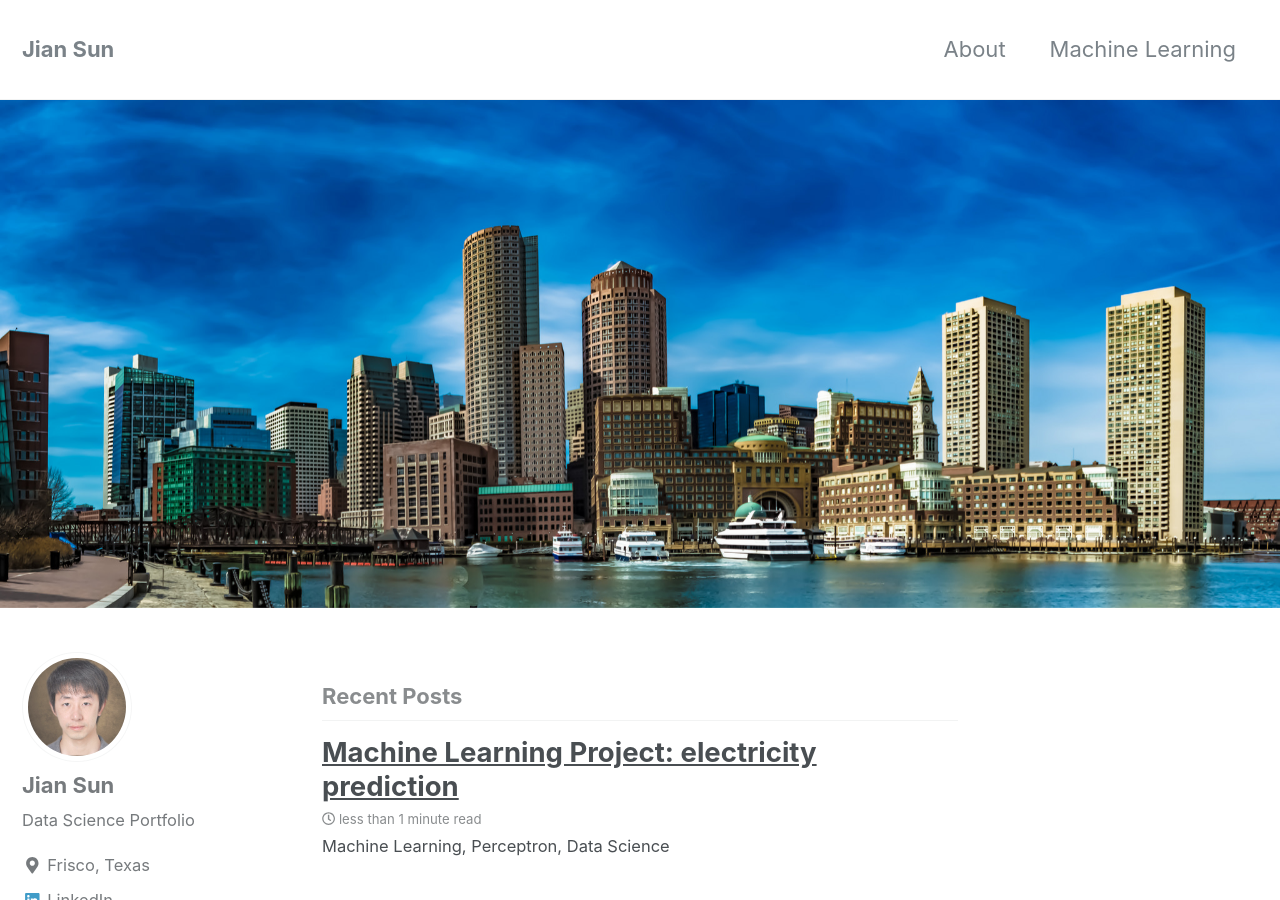
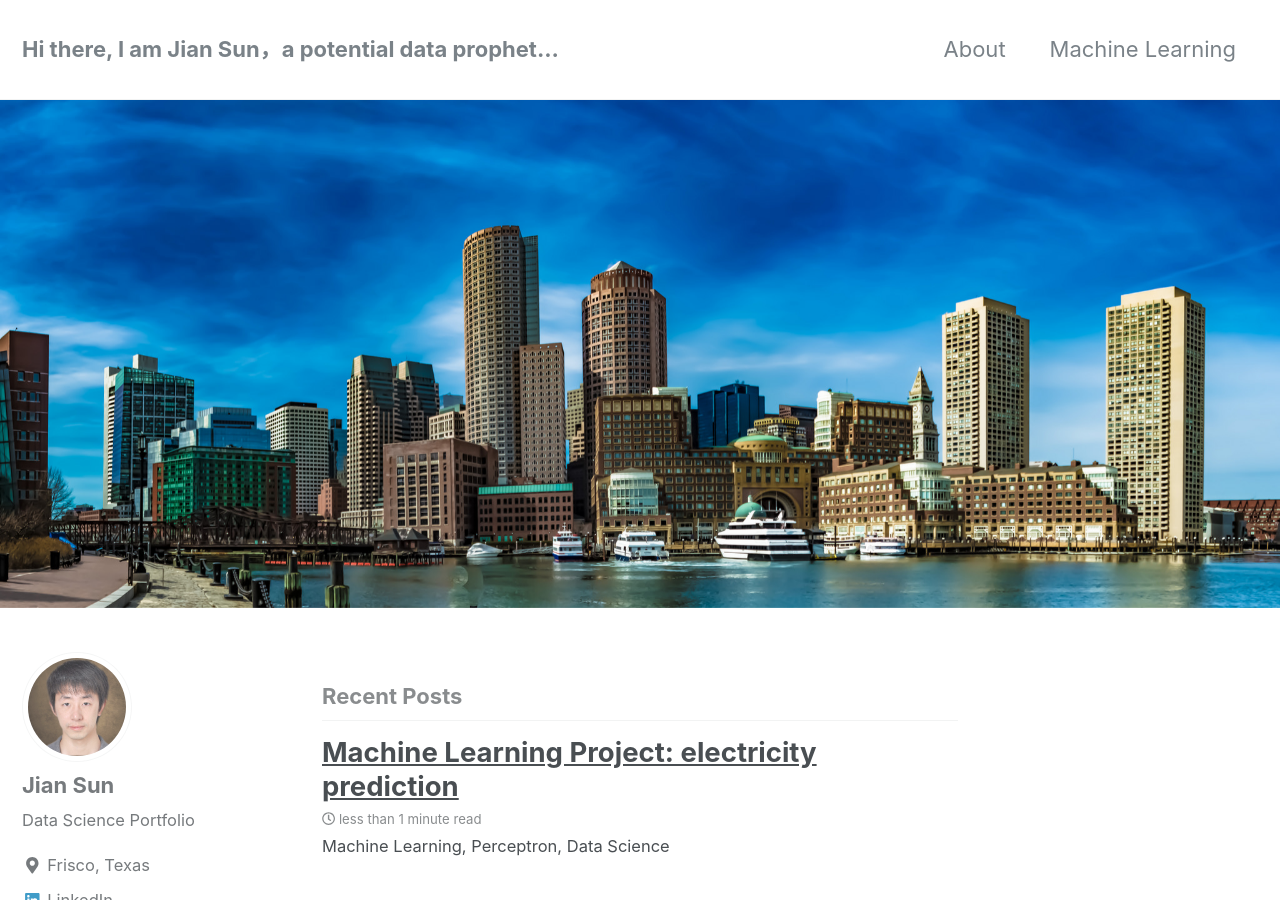
Before and after one commit to jianv/jianv.github.io, a Jekyll site: the page built from index.html, in a window 1280 px wide and 900 px high. Built offline with Jekyll 4.4.1, drawn with Linux system fonts in a browser that asks for light colours; nearby versions of some CDN libraries; the list of posts is cut into pages by our own code.

Commit message:
Update _config.yml

```diff
--- a/_config.yml
+++ b/_config.yml
@@ -9,7 +9,7 @@ minimal_mistakes_skin    : "default" # "air", "aqua", "contrast", "dark", "dirt"
 
 # Site Settings
 locale                   : "en-US"
-title                    : "Jian Sun"
+title                    : "Hi there, I am Jian Sun，a potential data prophet..."
 title_separator          : "-"
 name                     : "Jian Sun"
 description              : "Data Science Portfolio"
```
